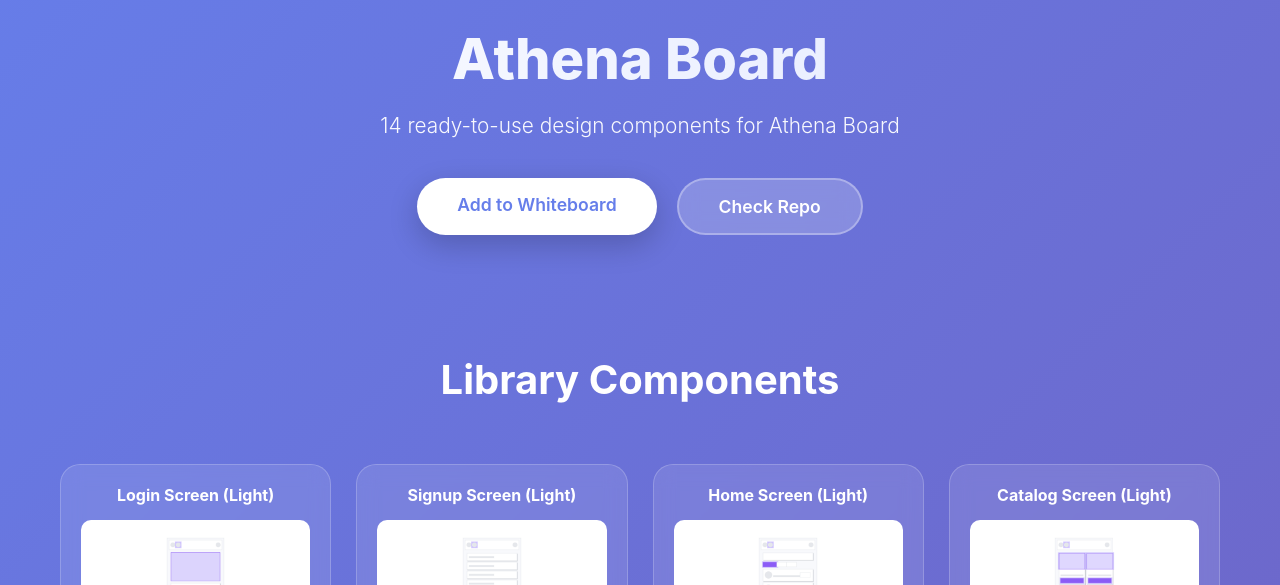
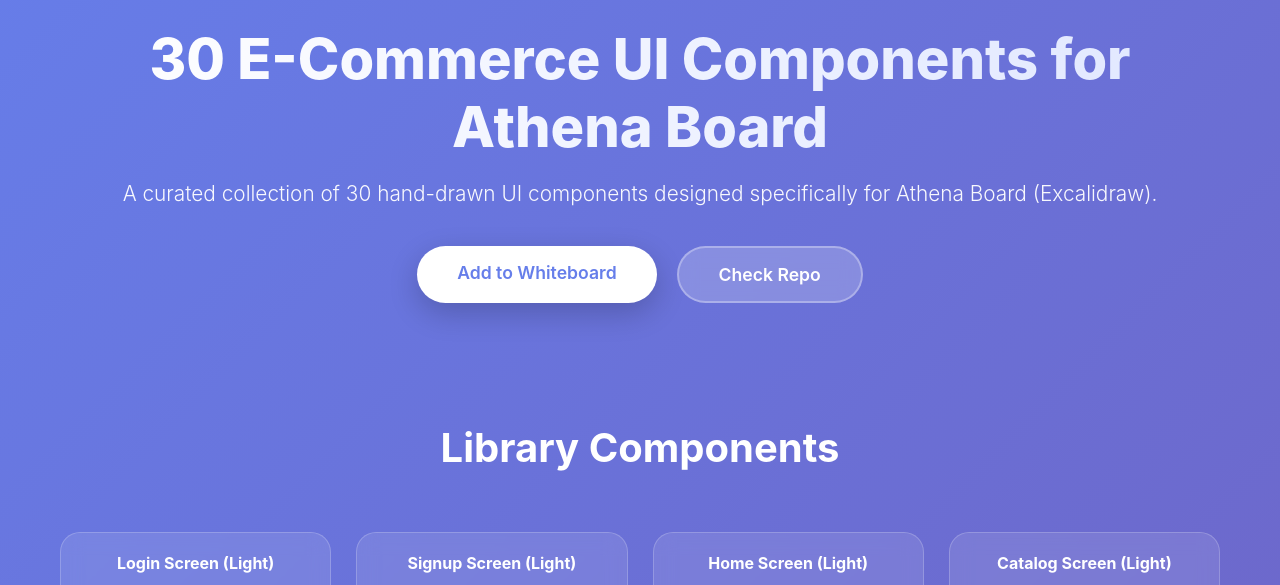
Before and after one commit to heyyykk3/ecommerce-30-prefab, a plain HTML site: page index.html in a window 1280 px wide. Shown: the part 135-720 px from the top of the page. Drawn offline with Linux system fonts and the light colour scheme.

Commit message:
Add favicon, update to 30 components in hero and features section

```diff
--- a/index.html
+++ b/index.html
@@ -4,6 +4,7 @@
 <head>
     <meta charset="UTF-8">
     <meta name="viewport" content="width=device-width, initial-scale=1.0">
+
     <title>Athena Board Library</title>
     <link rel="icon" type="image/png" href="Logo-square-1000px-transparent-background.png">
     <style>
@@ -251,8 +252,8 @@
         <header>
             <div class="logo"><img src="Logo-square-1000px-transparent-background.png" alt="Athena Board Logo"
                     style="width: 100%; height: 100%; object-fit: contain;"></div>
-            <h1>Athena Board</h1>
-            <p class="subtitle">14 ready-to-use design components for Athena Board</p>
+            <h1>30 E-Commerce UI Components for Athena Board</h1>
+            <p class="subtitle">A curated collection of 30 hand-drawn UI components designed specifically for Athena Board (Excalidraw).</p>
             <div class="cta-buttons">
                 <a href="https://excalidraw.com/?addLibrary=https%3A%2F%2Fraw.githubusercontent.com%2Fexcalidraw%2Fexcalidraw-libraries%2Fheyyykk3-ecommerce-30-screen-1762551610607%2Flibraries%2Fheyyykk3%2Fecommerce-30-screen.excalidrawlib%3Fraw%3Dtrue"
                     class="btn btn-primary">Add to Whiteboard
@@ -463,7 +464,7 @@
                 <div class="feature-card">
                     <div class="feature-icon">ðŸŽ¨</div>
                     <h3>30 Components</h3>
-                    <p>Curated collection for e-commerce, profiles, and mobile interfaces.</p>
+                    <p>Complete set of light and dark variants for modern e-commerce applications.</p>
                 </div>
             </div>
         </section>
```
